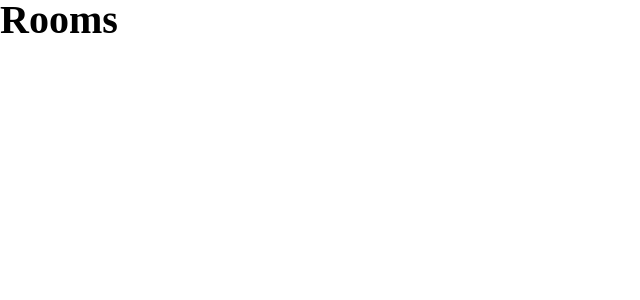
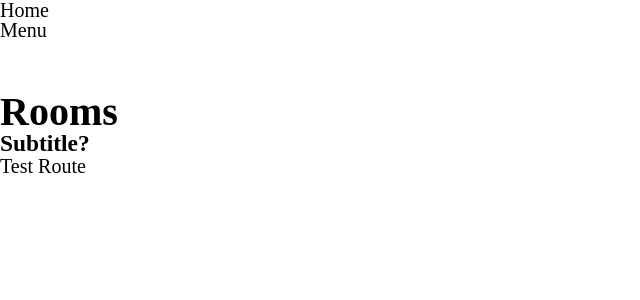
Before and after one commit to codebymike/Rooms, a React (Create React App) app: page / in a window 1280 px wide. Shown: the top 300 px of the page, without its empty margins (0-640 px from the left). Built offline with nearby package versions, Linux system fonts and the light colour scheme; the HTML template or start-up script is replaced by a standard one.

Commit message:
basic routes and provider

```diff
--- a/src/App.js
+++ b/src/App.js
@@ -1,7 +1,13 @@
-function App() {
+import Providers from './providers/Providers.comp';
+import Router from './components/Routes.comp';
+import Navbar from './components/Navbar'
+import { ROUTES } from './config/routes.config';
+
+export default function App() {
   return (
-    <h1>Rooms</h1>
-  );
+    <Providers>
+      <Navbar />
+      <Router routes={ROUTES} />
+    </Providers>
+  )
 }
-
-export default App;
--- /dev/null
+++ b/src/components/Header.js
@@ -0,0 +1,10 @@
+import React from 'react'
+export default function Header({ title, subtitle }) {
+  return (
+    <>
+      <img src={`${process.env.PUBLIC_URL}/assets/pmlogo_white.png`} width="200px" alt="Popmoji" />
+      <h1>{title}</h1>
+      <h3>{subtitle}</h3>
+    </>
+  )
+}
--- /dev/null
+++ b/src/components/Navbar.js
@@ -0,0 +1,31 @@
+import React, { useState } from 'react'
+import { useNavigate } from "react-router-dom"
+
+import { NAV_ROUTES } from '../config/routes.config'
+
+export default function Navbar() {
+  const [mobileMenu, setMobileMenu] = useState(false)
+  const navigate = useNavigate()
+
+  const NavItem = ({ route }) => (
+    <div>
+      <div className="btn" onClick={() => navigate(route.path)}>
+        {route.name}
+      </div>
+    </div>
+  )
+
+  return (
+    <>
+      <div className="navbar">
+        {NAV_ROUTES.map(item => <NavItem route={item} key={item.path} />)}
+      </div>
+      <div className="btn btn-bg navbar__mobile__trigger mobile_only" onClick={() => setMobileMenu(prev => !prev)}>Menu</div>
+      {mobileMenu &&
+        <div className="navbar__mobile">
+          {NAV_ROUTES.map(item => <NavItem route={item} key={item.path} />)}
+        </div>
+      }
+    </>
+  )
+}
--- /dev/null
+++ b/src/components/Routes.comp.js
@@ -0,0 +1,18 @@
+import React from 'react'
+import { Route, Routes } from 'react-router-dom'
+
+import NotFound from '../pages/NotFound.page'
+
+export default function Router({ routes }) {
+  const renderRoutes = routes.map((route) => {
+    const { path, component } = route;
+    return <Route path={path} element={component} key={path} exact />
+  })
+
+  return (
+    <Routes>
+      {renderRoutes}
+      <Route element={<NotFound />} />
+    </Routes>
+  )
+}
--- /dev/null
+++ b/src/config/routes.config.js
@@ -0,0 +1,7 @@
+import Home from '../pages/Home.page'
+
+export const ROUTES = [
+  { name: "Home", path: "/", component: <Home />, nav: true }
+]
+
+export const NAV_ROUTES = ROUTES.filter(r => r.nav)
--- /dev/null
+++ b/src/pages/Home.page.js
@@ -0,0 +1,19 @@
+import React from 'react'
+import { useNavigate } from "react-router-dom"
+import Header from '../components/Header'
+
+export default function Home() {
+  const navigate = useNavigate()
+
+  return (
+    <>
+      <Header
+        title={<>Rooms</>}
+        subtitle={<>Subtitle?</>}
+      />
+      <div className="btn" onClick={() => navigate("/test")}>
+        Test Route
+      </div>
+    </>
+  )
+}
--- /dev/null
+++ b/src/pages/NotFound.page.js
@@ -0,0 +1,9 @@
+import React from 'react'
+
+export default function NotFound() {
+  return (
+    <div>
+      Not found
+    </div>
+  )
+}
--- /dev/null
+++ b/src/providers/Providers.comp.js
@@ -0,0 +1,12 @@
+import React from 'react'
+import { BrowserRouter } from 'react-router-dom'
+
+export default function Providers({ children }) {
+  return (
+    <BrowserRouter>
+        <div className="app">
+            {children}
+        </div>
+    </BrowserRouter>
+  )
+}
```
Also changed, not shown: public/assets/pmlogo_white.png (added).
